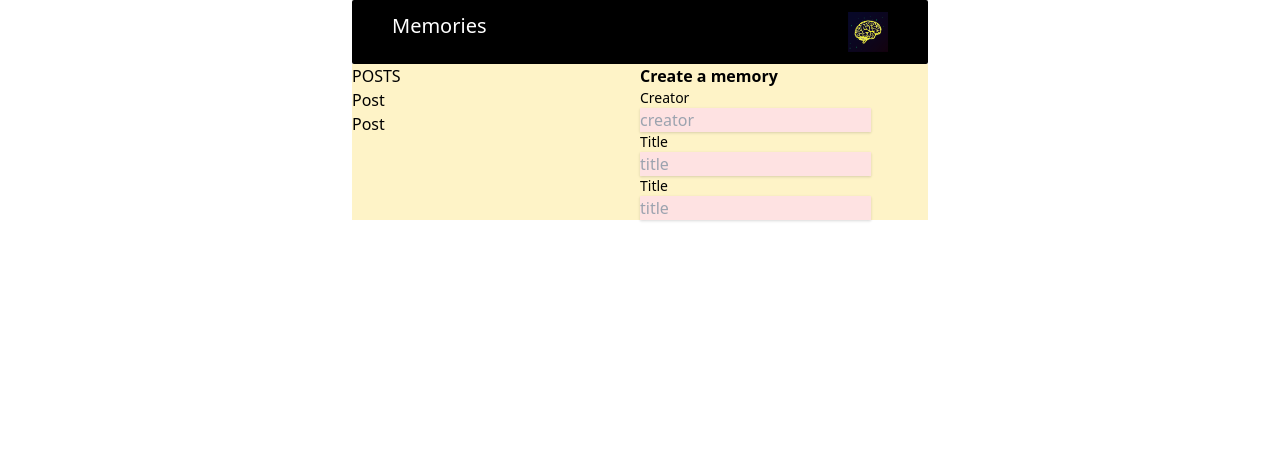
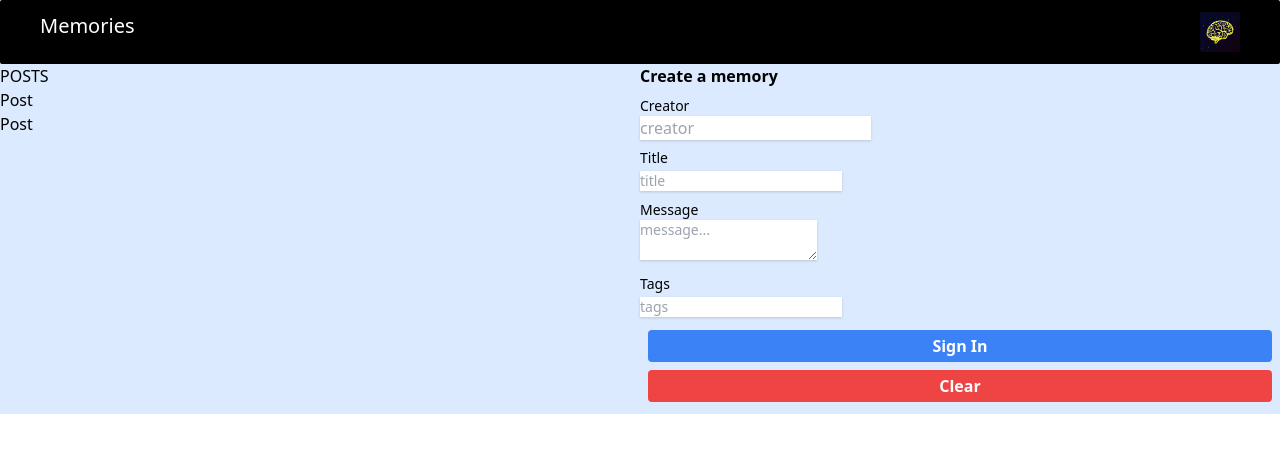
Before and after one commit to richie48/memories, a React (Create React App) app in the folder client/: page / in a window 1280 px wide. Shown: the top 452 px of the page. Built offline with nearby package versions, Linux system fonts and the light colour scheme; no server answers.

Commit message:
full width

```diff
--- a/client/src/App.js
+++ b/client/src/App.js
@@ -20,9 +20,9 @@ const App = () => {
   useEffect(() => {
     dispatch(getPosts())
   }, [dispatch])
-
+  //If you want something to span the whole width use w-screen
   return (
-    <div className="container mx-auto max-w-xl">
+    <div className="container mx-auto w-screen">
       <div className="bg-black p-3 px-10 rounded-sm item-center">
         <ul className="flex justify-between">
           <li className="mr-2">
@@ -39,7 +39,7 @@ const App = () => {
           </li>
         </ul>
       </div>
-      <div className="grid grid-cols-2 bg-yellow-100">
+      <div className="grid grid-cols-2 bg-blue-100">
         <div>
           <Posts />
         </div>
--- a/client/src/component/Form/Form.js
+++ b/client/src/component/Form/Form.js
@@ -5,30 +5,44 @@ const Form = () => {
 
   }
   return (
-    <>
+    <div className="grid grid-cols">
       <form className="" autoComplete="off" onSubmit={handleSubmit}>
-        <h6 className="font-bold item-right">Create a memory</h6>
-        <div className="">
+        <h6 className="font-bold">Create a memory</h6>
+        <div className="my-2">
         <label className="block text-grey-600 text-sm ">Creator
         </label>
-        <input className="text-grey-600 shadow bg-red-100" for="creator text-sm" type="text" placeholder="creator"></input>
+        <input className="text-grey-600 shadow bg-white" for="creator text-sm" type="text" placeholder="creator"></input>
         </div>
 
-        <div>
+        <div className="my-2">
         <label className="block text-grey-600 text-sm ">Title
         </label>
-        <input className="text-grey-600 shadow bg-red-100 " for="creator text-sm" type="text" placeholder="title"></input>
+        <input className="text-grey-600 shadow bg-white text-sm" for="title" type="text" placeholder="title"></input>
         </div>
 
-        <div>
-        <label className="block text-grey-600 text-sm ">Title
+        <div className="my-2">
+        <label className="block text-grey-600 text-sm ">Message
         </label>
-        <input className="text-grey-600 shadow bg-red-100 " for="creator text-sm" type="text" placeholder="title"></input>
+        <textarea className="text-grey-600 shadow bg-white text-sm " for="message" type="text" placeholder="message..."></textarea>
         </div>
 
+        <div className="my-2 w-full">
+        <label className="block text-grey-600 text-sm ">Tags
+        </label>
+        <input className="text-grey-600 shadow bg-white text-sm" for="tags" type="text" placeholder="tags"></input>
+        </div>
+
+        <div className="my-2 grid grid-cols">
+        <button className="bg-blue-500 hover:bg-black text-white font-bold py-1 px-10 mx-2 my-1 rounded focus:shadow-outline" type="button">
+        Sign In
+        </button>
+        <button className="bg-red-500 hover:bg-red-700 text-white font-bold py-1 px-10 mx-2 my-1 rounded focus:shadow-outline" type="button">
+        Clear
+        </button>
+        </div>
 
       </form>
-    </>
+    </div>
   );
 };
 
```
